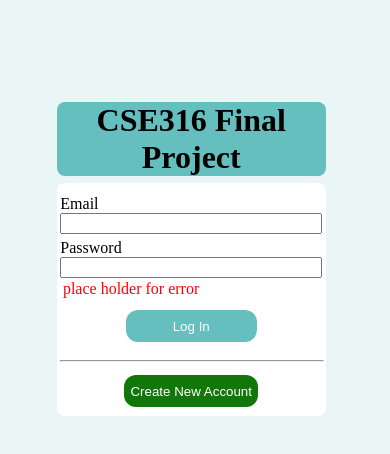
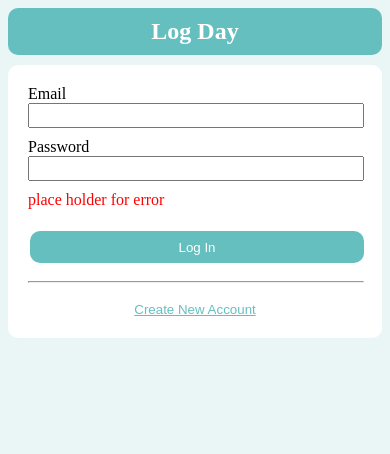
Before and after one commit to minr2kb/cse316-final-project-frontend, a React (Create React App) app: page / in a window 390 px wide. Shown: the top 454 px of the page. Built offline with nearby package versions, Linux system fonts and the light colour scheme.

Commit message:
login page design

```diff
--- a/src/App.css
+++ b/src/App.css
@@ -38,7 +38,7 @@ input[type="text"] {
 input[type="submit"]:hover,
 input[type="button"]:hover,
 button:hover {
-	transform: scale(1.1);
+	transform: scale(1.01);
 }
 
 .main {
--- a/src/components/Login.jsx
+++ b/src/components/Login.jsx
@@ -1,42 +1,49 @@
 import "../css/login.css";
-function Login(props){
+function Login(props) {
+	const { currentPage, setCurrentPage, error } = props;
 
-    const signupButton = ()=>{
-        props.setCurrentPage("signup");
-    }
+	const signupButton = () => {
+		setCurrentPage("signup");
+	};
 
-    const loginButton = ()=>{
+	const loginButton = () => {
 		//temporary: to be changed
-        props.setCurrentPage("logday");
-    }
+		setCurrentPage("logday");
+	};
 
 	return (
+		<div className="login-layout">
 			<div className="board">
-            <div className="loginHead" style={{textAlign:'center'}}>
-                <h1> CSE316 Final Project</h1>
+				<div className="loginHead">
+					<h2 style={{ margin: 0, color: "white" }}>Log Day</h2>
 				</div>
 
 				<div className="loginHtml">
 					<div className="loginInputs">
 						<div>Email</div>
 						<input
-                            className="loginEmail"
+							className="login-input"
 							//onChange={}
-                        ></input>
-                        <div >Password</div>
-                        <input className = "loginPassword"
+						/>
+						<div>Password</div>
+						<input
+							className="login-input"
 							//onChange={}
-                            ></input>
-                        <p className="error">{props.error}</p>
+						/>
+						<div className="error">{error}</div>
 					</div>
 					<div className="loginButtons">
-                        <button className="loginButton"
-                        onClick={loginButton}
-                        >Log In</button>
-                        <hr style={{width:'inherit'}}/>
-                        <button className="creatnewaccountButton"
+						<button className="loginButton" onClick={loginButton}>
+							Log In
+						</button>
+						<hr style={{ width: "inherit" }} />
+						<button
+							className="creatnewaccountButton"
 							onClick={signupButton}
-                        >Create New Account</button>
+						>
+							Create New Account
+						</button>
+					</div>
 				</div>
 			</div>
 		</div>
--- a/src/components/Signup.jsx
+++ b/src/components/Signup.jsx
@@ -1,45 +1,64 @@
 import "../css/signup.css";
 import "../css/login.css";
-function Signup(props){
+import CloseOutlinedIcon from "@mui/icons-material/CloseOutlined";
 
-    const signupButton = ()=>{
+function Signup(props) {
+	const { setCurrentPage, error } = props;
+
+	const signupButton = () => {
 		//temporary: to be changed
-        props.setCurrentPage("logday");
-    }
-    const signupClose = ()=>{
-        props.setCurrentPage("login");
-    }
+		setCurrentPage("logday");
+	};
+	const signupClose = () => {
+		setCurrentPage("login");
+	};
 
 	return (
-
-            <div className="signHtml">
-                <div className = "tit" style={{float:'left'}}><b>Sign Up</b></div>
-                <img className="cross" src="close.png" onClick={signupClose} alt=""></img>
+		<div className="login-layout">
+			<div className="board">
+				<div className="loginHtml">
+					<div
+						style={{
+							display: "flex",
+							alignItems: "center",
+							justifyContent: "space-between",
+							marginBottom: "20px",
+						}}
+					>
+						<h3 style={{ margin: 0 }}>Sign Up</h3>
+						<CloseOutlinedIcon onClick={signupClose} />
+					</div>
 					<div className="sdiv">
-                    <div className="signinInputs">
+						<div className="loginInputs">
 							<div>Name</div>
-                        <input className="loginEmail"
+							<input
+								className="login-input"
 								//onChange={}
-                        ></input>
+							/>
 							<div>Email</div>
 							<input
-                            className="loginEmail"
+								className="login-input"
 								//onChange={}
-                        ></input>
-                        <div >Password</div>
+							/>
+							<div>Password</div>
 							<input
-                            className = "loginEmail"
+								className="login-input"
 								//onChange={}
-                        ></input>
-                        <p className="error">{props.error}</p>
+							/>
+							<div className="error">{error}</div>
 						</div>
 
-                    <br style={{size:'10px'}}/>
+						<br style={{ size: "10px" }} />
 
-                    <div className="signinButtons">
-                        <button className="signupButton"
+						<div className="signup-buttons">
+							<button
+								className="signup-button"
 								onClick={signupButton}
-                        >Sign Up</button>
+							>
+								Sign Up
+							</button>
+						</div>
+					</div>
 				</div>
 			</div>
 		</div>
--- a/src/css/login.css
+++ b/src/css/login.css
@@ -1,73 +1,96 @@
-.loginHead{
+.login-layout {
+	display: flex;
+	justify-content: center;
+	margin-top: 20vh;
+}
+
+.board {
+	width: 80%;
+}
+
+.loginHead {
 	text-align: center;
 	background-color: #66bfbf;
-    border-radius: 8px;
-    height:fit-content;
-    width: 62%;
-    margin-top:25%;
-    margin-bottom: -6%;
-    margin-left: 18%;
+	border-radius: 10px;
+	padding: 10px;
+	margin-bottom: 10px;
 }
-  .loginHtml{
+.loginHtml {
 	background-color: #ffffff;
-    border-radius: 8px;
-    height:fit-content;
-    width: 60%;
-    padding: 1%;
-    margin-top:8%;
-    margin-left: 18%;
+	border-radius: 10px;
+	padding: 20px;
 }
-  .board{
-    background-color: fcfefe;
-    width: 100%;
-    height: 100vh;
-  }
-  .loginInputs{
-    width: 97%;
-    padding-top: 3%;
-    padding-bottom: 3%;
-  }
-  .loginEmail{
-    width: 100%;
-    margin-bottom: 5px;
-  }
-  .loginPassword{
+
+.loginInputs {
 	width: 100%;
 }
-  .loginButtons{
+.login-input {
+	width: calc(100% - 8px);
+	padding: 3px;
+	margin-bottom: 10px;
+}
+
+.loginButtons {
 	text-align: center;
 	width: 100%;
+	margin-top: 20px;
 }
-  .creatnewaccountButton{
-    background-color: rgb(18, 119, 9);
-    border-radius: 12px;
-    color: white;
+.creatnewaccountButton {
+	/* background-color: rgb(18, 119, 9); */
+	background-color: #ffffff;
 	border: none;
-    height: 32px;
-    margin-top: 5px;
-    margin-bottom: 5px;
+	color: #66bfbf;
+	text-decoration: underline;
+	margin-top: 10px;
+	cursor: pointer;
 }
-  .error{
-    color: red;
-    margin:1%;
-  }
-  .loginButton{
+
+.loginButton {
 	width: 50%;
 	background-color: #66bfbf;
-    border-radius: 12px;
+	border-radius: 10px;
 	color: white;
 	border: none;
 	height: 32px;
 	margin: 2px;
 	margin-bottom: 10px;
+	cursor: pointer;
 }
-  @media screen and (max-width: 700px) {
-    .loginHead{
-        width: 72%;
-        margin-left: 13%;
+
+.signup-buttons {
+	text-align: center;
+	width: 100%;
 }
-      .loginHtml{
-        width: 70%;
-        margin-left: 13%;
+.signup-button {
+	background-color: #66bfbf;
+	border-radius: 10px;
+	color: white;
+	border: none;
+	padding: 10px;
+	padding-left: 30px;
+	padding-right: 30px;
+	margin-top: 3px;
+	margin-bottom: 10px;
+	cursor: pointer;
+}
+.error {
+	color: red;
+}
+
+@media screen and (max-width: 600px) {
+	.board {
+		width: 100%;
+	}
+
+	.login-layout {
+		margin-top: 0;
+	}
+
+	.loginButton {
+		width: 100%;
+	}
+
+	.signup-button {
+		width: 100%;
 	}
 }
--- a/src/css/signup.css
+++ b/src/css/signup.css
@@ -1,14 +1,14 @@
-.signHtml{
+/* .signHtml {
 	background-color: white;
 	border-radius: 10px;
 	width: 70%;
 	margin-left: 15%;
 	margin-top: 30%;
 }
-  .tit{
+.tit {
 	margin: 3%;
 }
-  .signButton{
+.signButton {
 	width: 100%;
 	background-color: rgb(74, 123, 230);
 	border-radius: 12px;
@@ -17,31 +17,31 @@
 	height: 32px;
 	margin: 2px;
 }
-  .signinInputs{
-    margin-top:10% ;
+.signinInputs {
+	margin-top: 10%;
 	width: 90%;
 	padding-top: 12%;
 	padding-bottom: 3%;
 	padding-left: 2%;
 	padding-right: 2%;
 }
-  .loginEmail{
+.loginEmail {
 	width: 100%;
 	margin-bottom: 5px;
 }
-  .loginPassword{
+.loginPassword {
 	width: 100%;
 }
-  .loginButtons{
+.loginButtons {
 	text-align: center;
 	width: 100%;
 }
-  .signinButtons{
+.signinButtons {
 	text-align: center;
 	width: 100%;
 	margin-top: -20px;
 }
-  .signupButton{
+.signupButton {
 	background-color: #66bfbf;
 	border-radius: 12px;
 	color: white;
@@ -51,23 +51,22 @@
 	margin-bottom: 10px;
 	width: 100px;
 }
-  .error{
+.error {
 	color: red;
-    margin:1%;
+	margin: 1%;
 }
 
-  .cross{
+.cross {
 	float: right;
 	width: 6%;
 	margin: 2%;
 }
 @media screen and (max-width: 600px) {
-      .signHtml{
+	.signHtml {
 		width: 100vm;
 		height: fit-content;
-
 	}
-      .signButton{
+	.signButton {
 		width: 100%;
 		background-color: rgb(74, 123, 230);
 		border-radius: 12px;
@@ -76,19 +75,19 @@
 		height: 32px;
 		margin: 2px;
 	}
-      .loginEmail{
+	.loginEmail {
 		width: 100%;
 		margin-bottom: 5px;
 	}
-      .loginPassword{
+	.loginPassword {
 		width: 100%;
 	}
-      .signinButtons{
+	.signinButtons {
 		text-align: center;
 		width: 100%;
 		margin-top: -20px;
 	}
-      .signupButton{
+	.signupButton {
 		background-color: #24a519;
 		border-radius: 12px;
 		color: white;
@@ -98,8 +97,8 @@
 		margin-bottom: 3px;
 		width: 100px;
 	}
-      .error{
+	.error {
 		color: red;
-        margin:1%;
+		margin: 1%;
 	}
-  }
+} */
```
Lines whose indentation alone changed are shown as unchanged.
